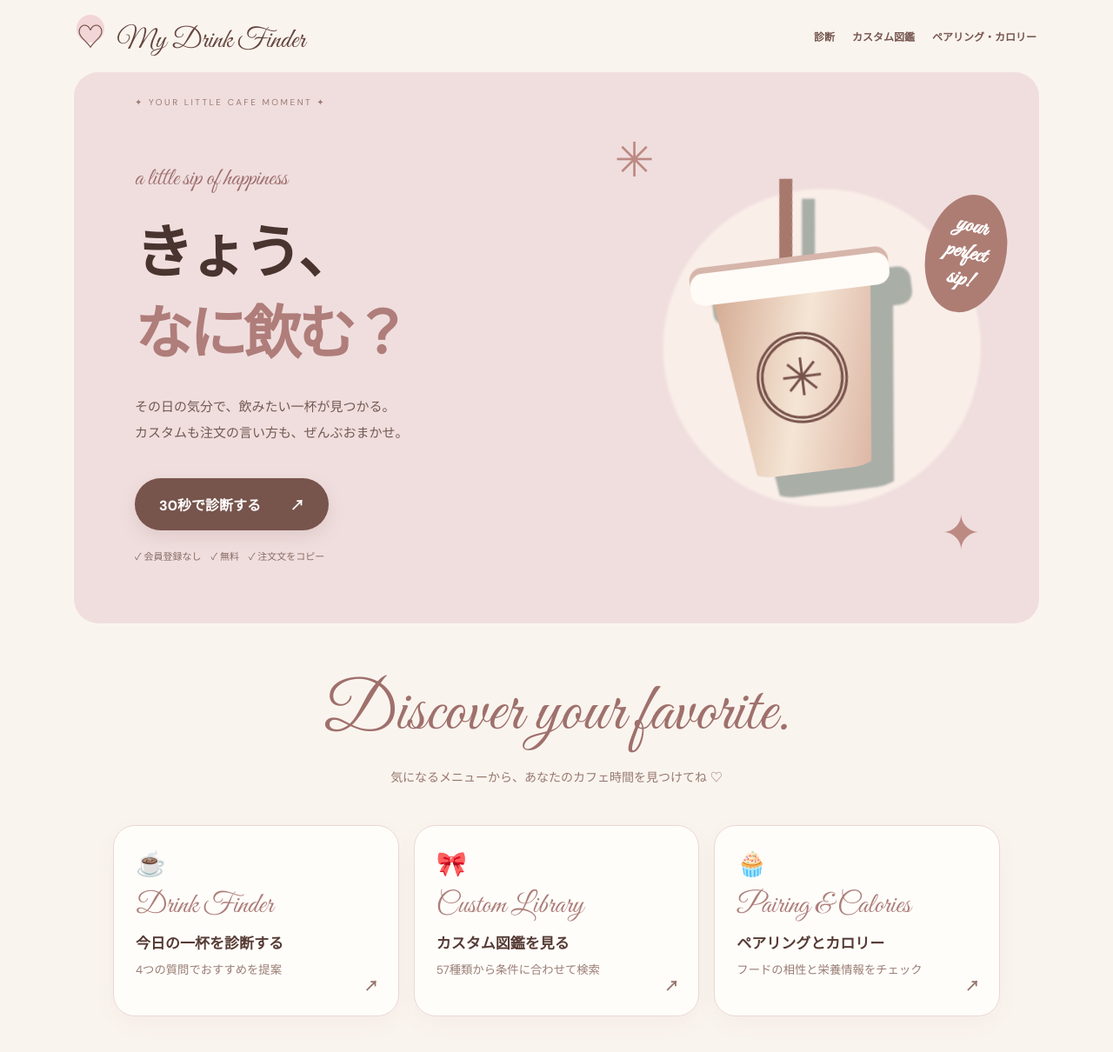
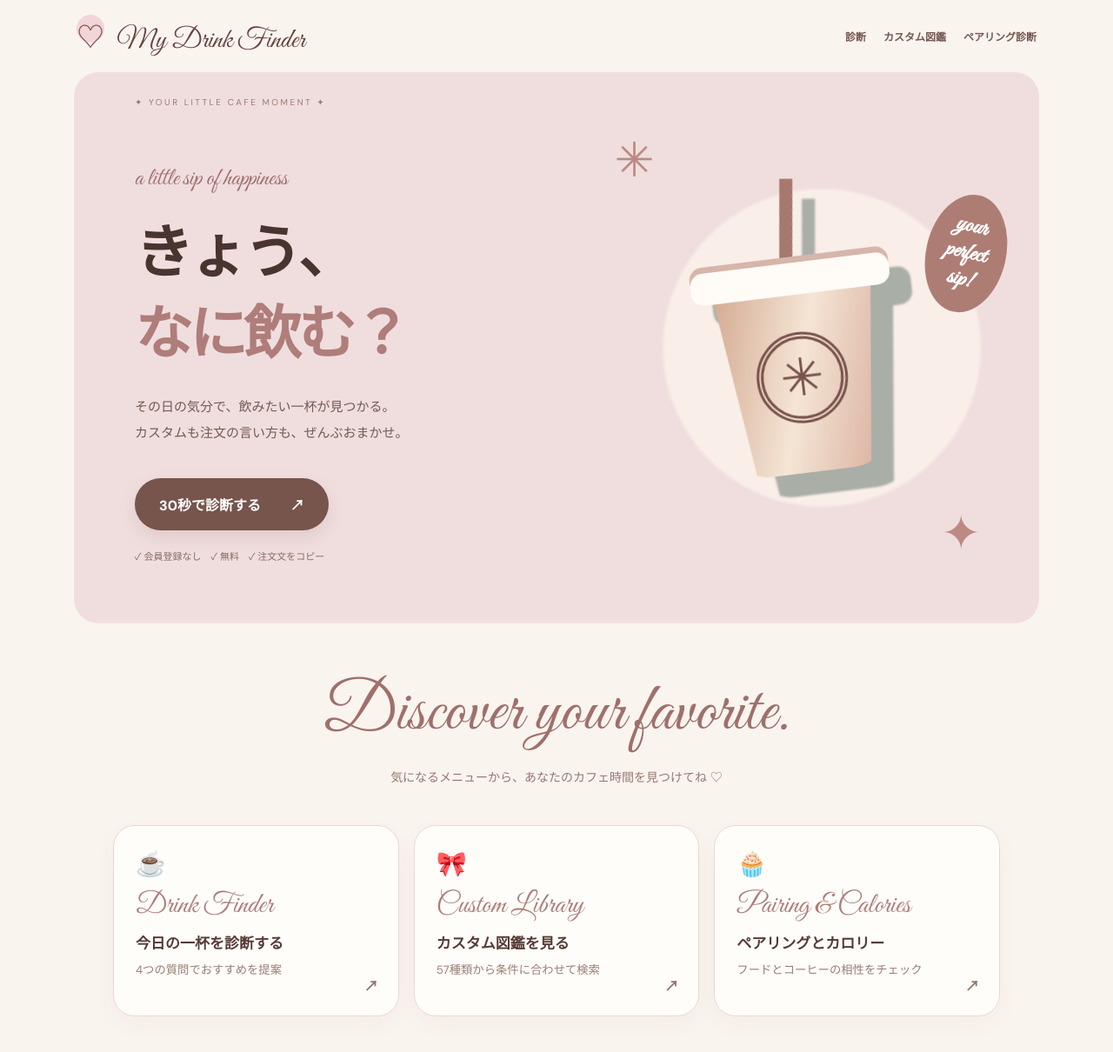
Before and after one commit to s1f10240264/my-drink-finder, a Flask app: page / in a window 1280 px wide. Shown: the top 1210 px of the page at 87% size. Run offline with Flask 3, Linux system fonts and the light colour scheme; some web fonts are replaced.

Commit message:
Move calories into standalone calorie note app

```diff
--- a/templates/index.html
+++ b/templates/index.html
@@ -1,7 +1,7 @@
 <!doctype html><html lang="ja"><head><meta charset="utf-8"><meta name="viewport" content="width=device-width,initial-scale=1"><meta name="theme-color" content="#faf4ee"><meta name="description" content="4つの質問と50種類以上のカスタム候補から一杯が見つかる、非公式ドリンク診断アプリ。"><title>きょう、なに飲む？ | MY DRINK FINDER</title><link rel="stylesheet" href="/static/style.css"><script async src="https://pagead2.googlesyndication.com/pagead/js/adsbygoogle.js?client=ca-pub-8644816884774415" crossorigin="anonymous"></script><link rel="stylesheet" href="/static/cafe-v2.css"></head><body>
-<header class="top"><a href="/" class="brand"><span class="brandmark">♡</span> My Drink Finder</a><nav class="top-nav" aria-label="メインメニュー"><a href="/#diagnose">診断</a><a href="/customs">カスタム図鑑</a><a href="/cafe-tools">ペアリング・カロリー</a></nav></header>
+<header class="top"><a href="/" class="brand"><span class="brandmark">♡</span> My Drink Finder</a><nav class="top-nav" aria-label="メインメニュー"><a href="/#diagnose">診断</a><a href="/customs">カスタム図鑑</a><a href="/cafe-tools">ペアリング診断</a></nav></header>
 <main><section class="hero"><div class="hero-copy"><div class="eyebrow">a little sip of happiness</div><h1>きょう、<br><em>なに飲む？</em></h1><p>その日の気分で、飲みたい一杯が見つかる。<br>カスタムも注文の言い方も、ぜんぶおまかせ。</p><button id="start" class="primary">30秒で診断する <span>↗</span></button><div class="micro">✓ 会員登録なし　✓ 無料　✓ 注文文をコピー</div></div><div class="hero-art" aria-hidden="true"><span class="spark a">✳</span><div class="cup"><div class="straw"></div><div class="lid"></div><div class="cupbody"><div class="leaf">✳</div></div></div><span class="spark b">✦</span><div class="hero-sticker">your<br>perfect<br>sip!</div></div></section>
-<section class="feature-intro home-menu-intro"><h2 class="cafe-script">Discover your favorite.</h2><p>気になるメニューから、あなたのカフェ時間を見つけてね ♡</p></section><section class="home-menu"><a class="menu-tile" href="/#diagnose"><span class="menu-symbol">☕</span><span class="cafe-script">Drink Finder</span><strong>今日の一杯を診断する</strong><small>4つの質問でおすすめを提案</small><b aria-hidden="true">↗</b></a><a class="menu-tile" href="/customs"><span class="menu-symbol">🎀</span><span class="cafe-script">Custom Library</span><strong>カスタム図鑑を見る</strong><small>57種類から条件に合わせて検索</small><b aria-hidden="true">↗</b></a><a class="menu-tile" href="/cafe-tools"><span class="menu-symbol">🧁</span><span class="cafe-script">Pairing & Calories</span><strong>ペアリングとカロリー</strong><small>フードの相性と栄養情報をチェック</small><b aria-hidden="true">↗</b></a></section><section class="quiz-section" id="diagnose"><div class="section-head"><span class="eyebrow">01 / FIND YOUR DRINK</span><h2>今日の気分を教えてね</h2><p>4つ選ぶだけで、ぴったりのカスタムを提案するよ。</p></div><form id="quiz" class="quiz" novalidate>
+<section class="feature-intro home-menu-intro"><h2 class="cafe-script">Discover your favorite.</h2><p>気になるメニューから、あなたのカフェ時間を見つけてね ♡</p></section><section class="home-menu"><a class="menu-tile" href="/#diagnose"><span class="menu-symbol">☕</span><span class="cafe-script">Drink Finder</span><strong>今日の一杯を診断する</strong><small>4つの質問でおすすめを提案</small><b aria-hidden="true">↗</b></a><a class="menu-tile" href="/customs"><span class="menu-symbol">🎀</span><span class="cafe-script">Custom Library</span><strong>カスタム図鑑を見る</strong><small>57種類から条件に合わせて検索</small><b aria-hidden="true">↗</b></a><a class="menu-tile" href="/cafe-tools"><span class="menu-symbol">🧁</span><span class="cafe-script">Pairing & Calories</span><strong>ペアリングとカロリー</strong><small>フードとコーヒーの相性をチェック</small><b aria-hidden="true">↗</b></a></section><section class="quiz-section" id="diagnose"><div class="section-head"><span class="eyebrow">01 / FIND YOUR DRINK</span><h2>今日の気分を教えてね</h2><p>4つ選ぶだけで、ぴったりのカスタムを提案するよ。</p></div><form id="quiz" class="quiz" novalidate>
 <fieldset><legend><span class="q-num">01</span> 今日はどっち？</legend><div class="choices"><label><input type="radio" name="temp" value="ice" checked><span>🧊　アイス</span></label><label><input type="radio" name="temp" value="hot"><span>♨️　ホット</span></label></div></fieldset>
 <fieldset><legend><span class="q-num">02</span> 甘さの好みは？</legend><div class="choices"><label><input type="radio" name="sweet" value="sweet" checked><span>🍯　甘いのが好き</span></label><label><input type="radio" name="sweet" value="low"><span>🌿　甘さ控えめ</span></label><label><input type="radio" name="sweet" value="fresh"><span>🍋　さっぱり</span></label></div></fieldset>
 <fieldset><legend><span class="q-num">03</span> どんなドリンク？</legend><div class="choices"><label><input type="radio" name="kind" value="any" checked><span>✨　おまかせ</span></label><label><input type="radio" name="kind" value="coffee"><span>☕　コーヒー</span></label><label><input type="radio" name="kind" value="tea"><span>🍵　ティー</span></label><label><input type="radio" name="kind" value="no-coffee"><span>🥛　コーヒーなし</span></label></div></fieldset>
```
